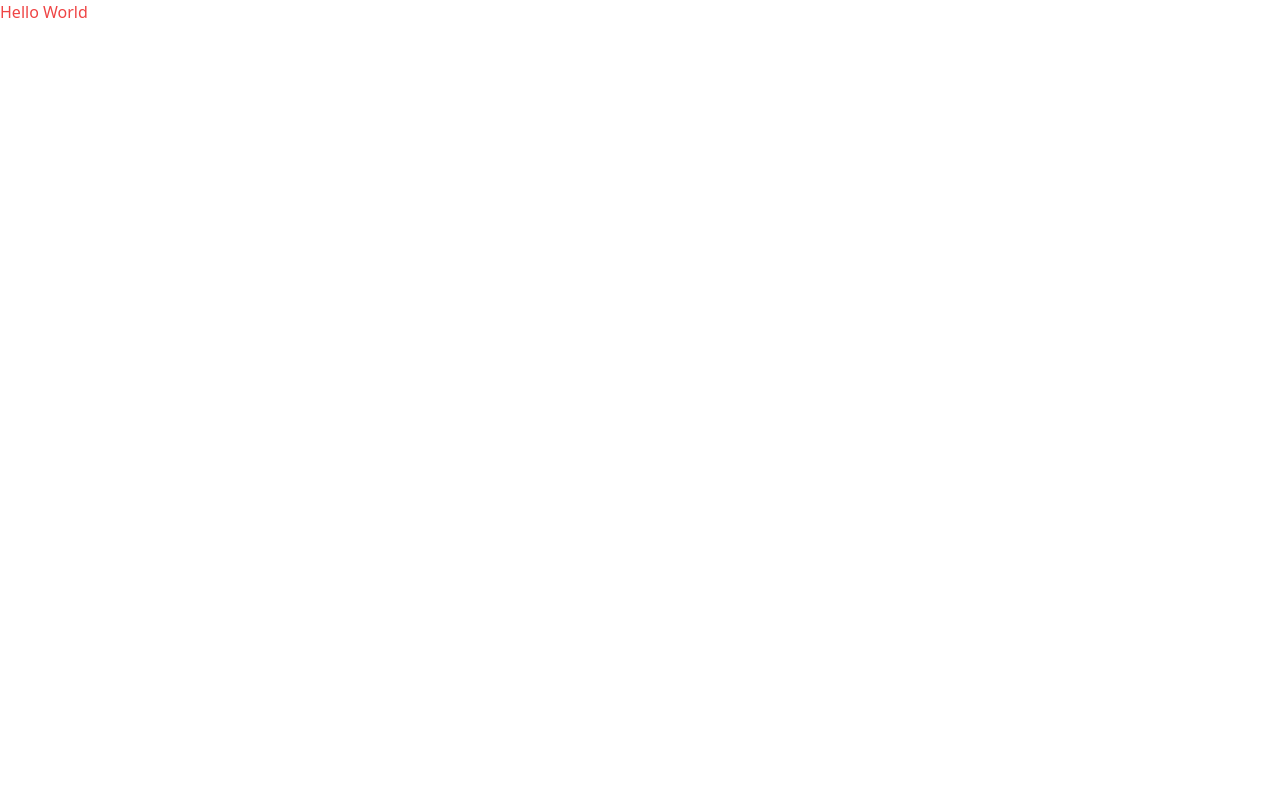
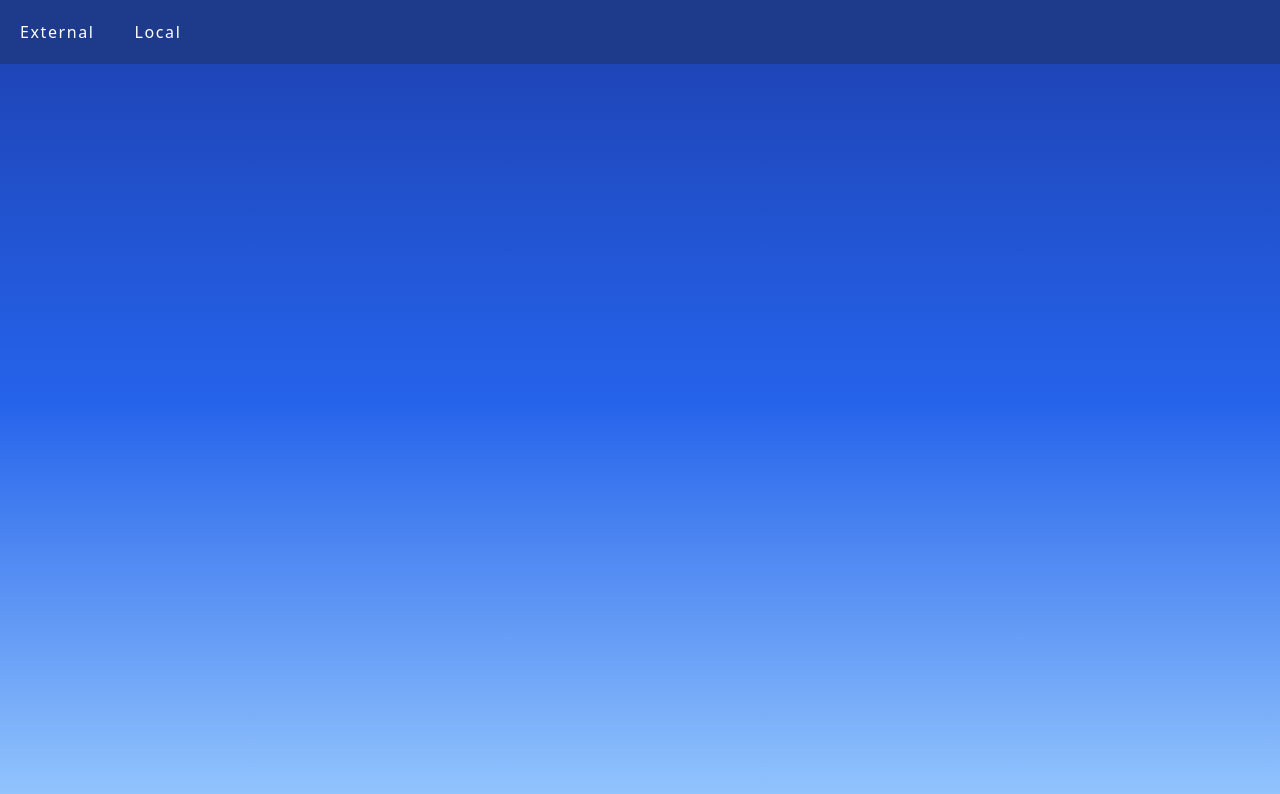
Before and after one commit to estebanCastaneira/wtti_front, a React (Vite) app: page / in a window 1280 px wide. Shown: the top 794 px of the page. Built offline with nearby package versions, Linux system fonts and the light colour scheme.

Commit message:
Create Header component

```diff
--- a/src/App.jsx
+++ b/src/App.jsx
@@ -1,10 +1,11 @@
+import Header from "./components/Header"
 import "./App.css"
 
 function App() {
   return (
-    <>
-      <h1 className="text-red-500">Hello World</h1>
-    </>
+    <main className="bg-gradient-to-b from-blue-800 via-blue-600 to-blue-300 h-screen">
+      <Header />
+    </main>
   )
 }
 
--- /dev/null
+++ b/src/components/Header.jsx
@@ -0,0 +1,18 @@
+function Header() {
+  return (
+    <header className="text-white tracking-widest bg-blue-900 flex justify-center p-5 ">
+      <nav className="container">
+        <ul className="flex gap-10">
+          <a href="#" className="hover:text-blue-400 active:text-blue-500">
+            External
+          </a>
+          <a href="#" className="hover:text-blue-400 active:text-blue-500">
+            Local
+          </a>
+        </ul>
+      </nav>
+    </header>
+  )
+}
+
+export default Header
```
